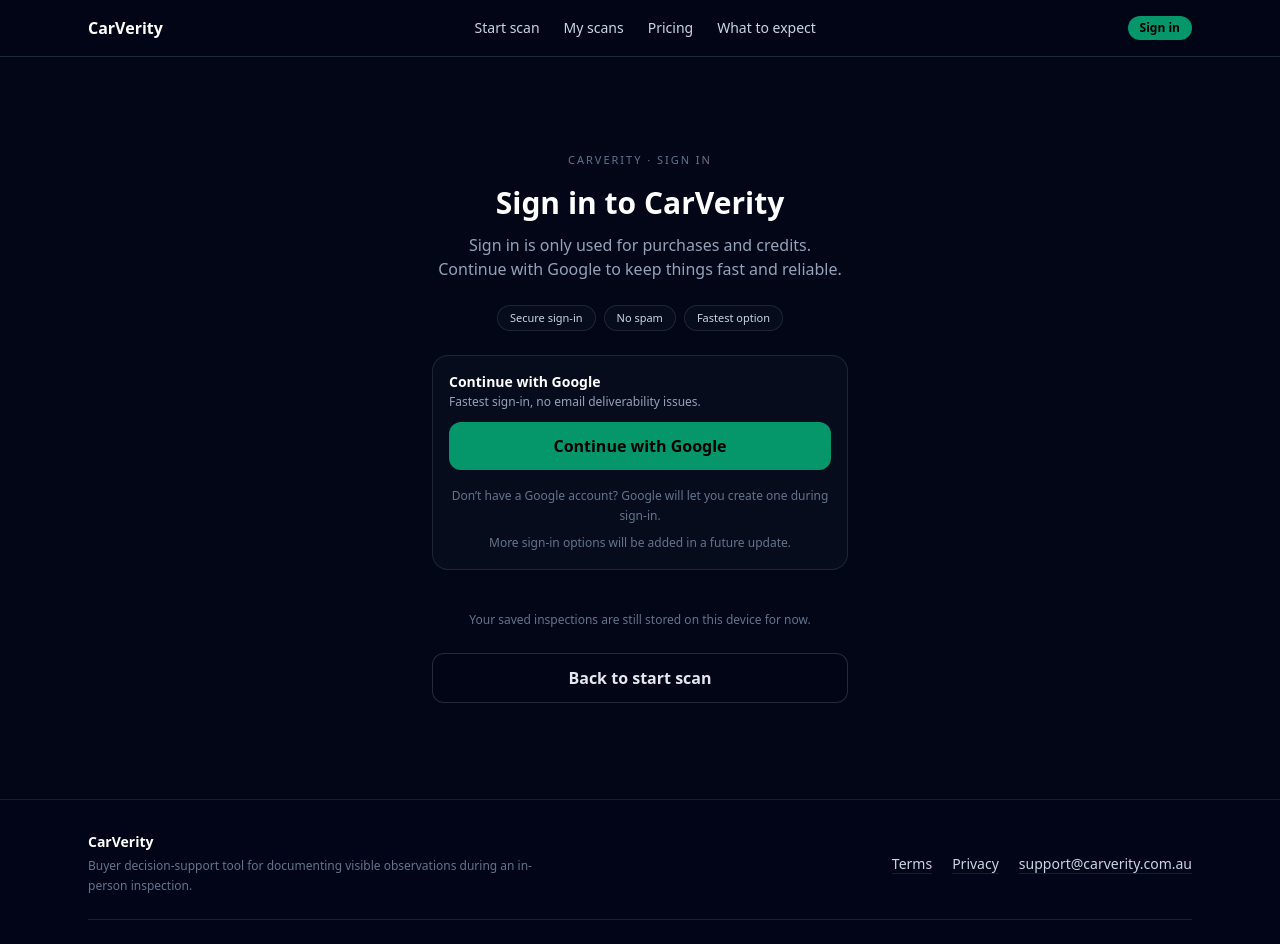
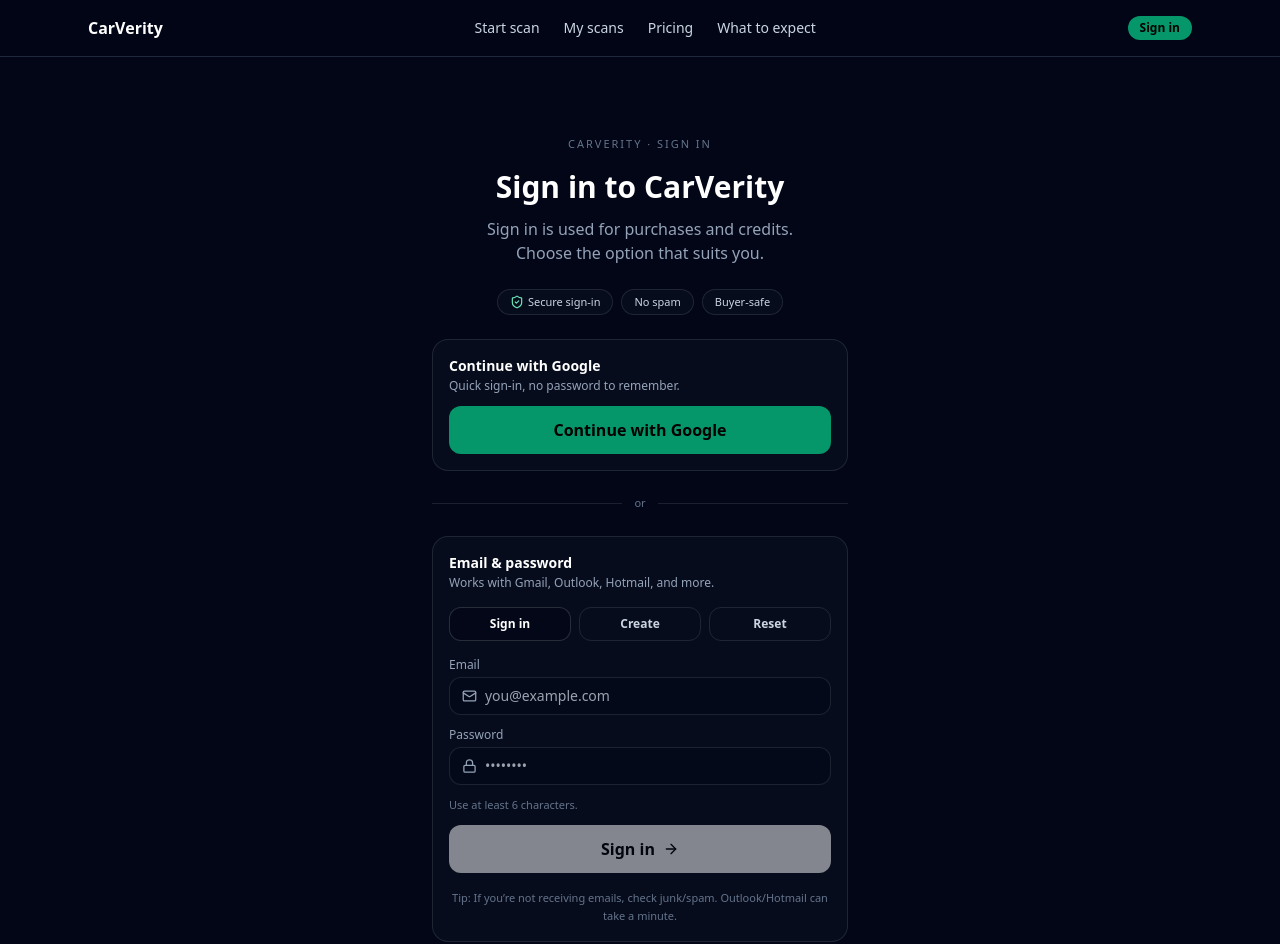
Before and after one commit to jeremy-swallow/carverity-clean, a React (Vite) app: page /sign-in in a window 1280 px wide. Shown: the top 944 px of the page. Built offline with nearby package versions, Linux system fonts and the light colour scheme; no server answers.

Commit message:
Add email/password sign-in, sign-up, and reset alongside Google

```diff
--- a/src/pages/SignIn.tsx
+++ b/src/pages/SignIn.tsx
@@ -1,22 +1,49 @@
 // src/pages/SignIn.tsx
 
-import { useState } from "react";
+import { useMemo, useState } from "react";
 import { useNavigate } from "react-router-dom";
+import { Mail, Lock, ArrowRight, ShieldCheck } from "lucide-react";
 import { signInWithGoogle } from "../supabaseAuth";
+import { supabase } from "../supabaseClient";
+
+type Mode = "signin" | "signup" | "reset";
+
+function isValidEmail(email: string) {
+  const v = email.trim().toLowerCase();
+  // simple + safe validation (Supabase will also validate)
+  return v.includes("@") && v.includes(".");
+}
 
 export default function SignIn() {
   const navigate = useNavigate();
 
+  const [mode, setMode] = useState<Mode>("signin");
+
+  const [email, setEmail] = useState("");
+  const [password, setPassword] = useState("");
+
   const [sending, setSending] = useState(false);
   const [error, setError] = useState<string | null>(null);
+  const [success, setSuccess] = useState<string | null>(null);
+
+  const canSubmit = useMemo(() => {
+    if (!isValidEmail(email)) return false;
+    if (mode === "reset") return true;
+    return password.trim().length >= 6;
+  }, [email, password, mode]);
+
+  function clearMessages() {
+    setError(null);
+    setSuccess(null);
+  }
 
   async function handleGoogle() {
-    setError(null);
+    clearMessages();
 
     try {
       setSending(true);
       await signInWithGoogle();
-      // Redirect happens automatically
+      // Redirect happens automatically after OAuth
     } catch (err) {
       console.error("Google sign-in error:", err);
       setError("Google sign-in is not available right now.");
@@ -24,8 +51,92 @@ export default function SignIn() {
     }
   }
 
+  async function handleEmailAuth() {
+    clearMessages();
+
+    if (!isValidEmail(email)) {
+      setError("Please enter a valid email address.");
+      return;
+    }
+
+    if (mode !== "reset" && password.trim().length < 6) {
+      setError("Password must be at least 6 characters.");
+      return;
+    }
+
+    try {
+      setSending(true);
+
+      if (mode === "signin") {
+        const { error: signInError } = await supabase.auth.signInWithPassword({
+          email: email.trim().toLowerCase(),
+          password,
+        });
+
+        if (signInError) {
+          // Common: "Invalid login credentials"
+          setError(signInError.message || "Unable to sign in.");
+          setSending(false);
+          return;
+        }
+
+        // Signed in
+        navigate("/");
+        return;
+      }
+
+      if (mode === "signup") {
+        const { error: signUpError } = await supabase.auth.signUp({
+          email: email.trim().toLowerCase(),
+          password,
+          options: {
+            // Important: ensures email links (if needed) go back to your domain
+            emailRedirectTo: `${window.location.origin}/account`,
+          },
+        });
+
+        if (signUpError) {
+          setError(signUpError.message || "Unable to create account.");
+          setSending(false);
+          return;
+        }
+
+        setSuccess(
+          "Account created. If your email provider requires confirmation, check your inbox."
+        );
+        setSending(false);
+        return;
+      }
+
+      if (mode === "reset") {
+        const { error: resetError } = await supabase.auth.resetPasswordForEmail(
+          email.trim().toLowerCase(),
+          {
+            redirectTo: `${window.location.origin}/account`,
+          }
+        );
+
+        if (resetError) {
+          setError(resetError.message || "Unable to send reset email.");
+          setSending(false);
+          return;
+        }
+
+        setSuccess(
+          "Password reset email sent. Check your inbox (and junk/spam)."
+        );
+        setSending(false);
+        return;
+      }
+    } catch (err) {
+      console.error("Email auth error:", err);
+      setError("Something went wrong. Please try again.");
+      setSending(false);
+    }
+  }
+
   return (
-    <div className="max-w-md mx-auto px-4 py-24">
+    <div className="max-w-md mx-auto px-4 py-20">
       <span className="text-[11px] uppercase tracking-[0.18em] text-slate-500 block text-center mb-4">
         CarVerity · Sign in
       </span>
@@ -35,25 +146,26 @@ export default function SignIn() {
       </h1>
 
       <p className="text-slate-400 mb-6 text-center">
-        Sign in is only used for purchases and credits.
+        Sign in is used for purchases and credits.
         <br />
-        Continue with Google to keep things fast and reliable.
+        Choose the option that suits you.
       </p>
 
       {/* Trust strip */}
       <div className="flex flex-wrap justify-center gap-2 mb-6">
-        <span className="text-[11px] px-3 py-1 rounded-full border border-white/10 bg-slate-900/40 text-slate-300">
+        <span className="text-[11px] px-3 py-1 rounded-full border border-white/10 bg-slate-900/40 text-slate-300 inline-flex items-center gap-1">
+          <ShieldCheck className="h-3.5 w-3.5 text-emerald-300" />
           Secure sign-in
         </span>
         <span className="text-[11px] px-3 py-1 rounded-full border border-white/10 bg-slate-900/40 text-slate-300">
           No spam
         </span>
         <span className="text-[11px] px-3 py-1 rounded-full border border-white/10 bg-slate-900/40 text-slate-300">
-          Fastest option
+          Buyer-safe
         </span>
       </div>
 
-      {/* Google sign-in */}
+      {/* GOOGLE */}
       <div className="rounded-2xl border border-white/10 bg-slate-900/40 p-4">
         <div className="flex items-center justify-between gap-3 mb-3">
           <div className="min-w-0">
@@ -61,12 +173,10 @@ export default function SignIn() {
               Continue with Google
             </p>
             <p className="text-xs text-slate-400 mt-0.5">
-              Fastest sign-in, no email deliverability issues.
+              Quick sign-in, no password to remember.
             </p>
           </div>
         </div>
-
-        {error && <p className="text-red-400 text-sm mb-3">{error}</p>}
 
         <button
           type="button"
@@ -76,16 +186,149 @@ export default function SignIn() {
         >
           {sending ? "Opening Google…" : "Continue with Google"}
         </button>
+      </div>
 
-        <div className="mt-4 space-y-2">
-          <p className="text-xs text-slate-500 leading-relaxed text-center">
-            Don’t have a Google account? Google will let you create one during
-            sign-in.
-          </p>
+      {/* Divider */}
+      <div className="flex items-center gap-3 my-6">
+        <div className="h-px flex-1 bg-white/10" />
+        <span className="text-[11px] text-slate-500">or</span>
+        <div className="h-px flex-1 bg-white/10" />
+      </div>
 
-          <p className="text-xs text-slate-500 leading-relaxed text-center">
-            More sign-in options will be added in a future update.
-          </p>
+      {/* EMAIL/PASSWORD */}
+      <div className="rounded-2xl border border-white/10 bg-slate-900/40 p-4">
+        <div className="flex items-center justify-between gap-3 mb-4">
+          <div className="min-w-0">
+            <p className="text-sm font-semibold text-white">
+              Email & password
+            </p>
+            <p className="text-xs text-slate-400 mt-0.5">
+              Works with Gmail, Outlook, Hotmail, and more.
+            </p>
+          </div>
+        </div>
+
+        {/* Mode tabs */}
+        <div className="grid grid-cols-3 gap-2 mb-4">
+          <button
+            type="button"
+            onClick={() => {
+              clearMessages();
+              setMode("signin");
+            }}
+            className={[
+              "rounded-xl px-3 py-2 text-xs font-semibold transition border",
+              mode === "signin"
+                ? "bg-slate-950/60 border-white/15 text-white"
+                : "bg-transparent border-white/10 text-slate-300 hover:bg-slate-950/40",
+            ].join(" ")}
+          >
+            Sign in
+          </button>
+
+          <button
+            type="button"
+            onClick={() => {
+              clearMessages();
+              setMode("signup");
+            }}
+            className={[
+              "rounded-xl px-3 py-2 text-xs font-semibold transition border",
+              mode === "signup"
+                ? "bg-slate-950/60 border-white/15 text-white"
+                : "bg-transparent border-white/10 text-slate-300 hover:bg-slate-950/40",
+            ].join(" ")}
+          >
+            Create
+          </button>
+
+          <button
+            type="button"
+            onClick={() => {
+              clearMessages();
+              setMode("reset");
+            }}
+            className={[
+              "rounded-xl px-3 py-2 text-xs font-semibold transition border",
+              mode === "reset"
+                ? "bg-slate-950/60 border-white/15 text-white"
+                : "bg-transparent border-white/10 text-slate-300 hover:bg-slate-950/40",
+            ].join(" ")}
+          >
+            Reset
+          </button>
+        </div>
+
+        {/* Email */}
+        <label className="block text-xs text-slate-400 mb-1">Email</label>
+        <div className="flex items-center gap-2 rounded-xl border border-white/10 bg-slate-950/40 px-3 py-2 mb-3">
+          <Mail className="h-4 w-4 text-slate-400" />
+          <input
+            value={email}
+            onChange={(e) => setEmail(e.target.value)}
+            placeholder="you@example.com"
+            className="w-full bg-transparent outline-none text-slate-100 text-sm"
+            autoComplete="email"
+            inputMode="email"
+          />
+        </div>
+
+        {/* Password (not for reset) */}
+        {mode !== "reset" && (
+          <>
+            <label className="block text-xs text-slate-400 mb-1">
+              Password
+            </label>
+            <div className="flex items-center gap-2 rounded-xl border border-white/10 bg-slate-950/40 px-3 py-2 mb-3">
+              <Lock className="h-4 w-4 text-slate-400" />
+              <input
+                value={password}
+                onChange={(e) => setPassword(e.target.value)}
+                placeholder="••••••••"
+                className="w-full bg-transparent outline-none text-slate-100 text-sm"
+                type="password"
+                autoComplete={
+                  mode === "signup" ? "new-password" : "current-password"
+                }
+              />
+            </div>
+
+            <p className="text-[11px] text-slate-500 mb-3">
+              Use at least 6 characters.
+            </p>
+          </>
+        )}
+
+        {/* Messages */}
+        {error && <p className="text-red-400 text-sm mb-3">{error}</p>}
+        {success && <p className="text-emerald-300 text-sm mb-3">{success}</p>}
+
+        <button
+          type="button"
+          onClick={handleEmailAuth}
+          disabled={sending || !canSubmit}
+          className="w-full rounded-xl bg-white text-black font-semibold px-4 py-3 transition hover:bg-slate-200 disabled:opacity-50 inline-flex items-center justify-center gap-2"
+        >
+          {mode === "signin" && (
+            <>
+              Sign in <ArrowRight className="h-4 w-4" />
+            </>
+          )}
+          {mode === "signup" && (
+            <>
+              Create account <ArrowRight className="h-4 w-4" />
+            </>
+          )}
+          {mode === "reset" && (
+            <>
+              Send reset email <ArrowRight className="h-4 w-4" />
+            </>
+          )}
+        </button>
+
+        <div className="mt-4 text-[11px] text-slate-500 leading-relaxed text-center">
+          Tip: If you’re not receiving emails, check junk/spam. Outlook/Hotmail
+          can take a minute.
         </div>
       </div>
 
```
